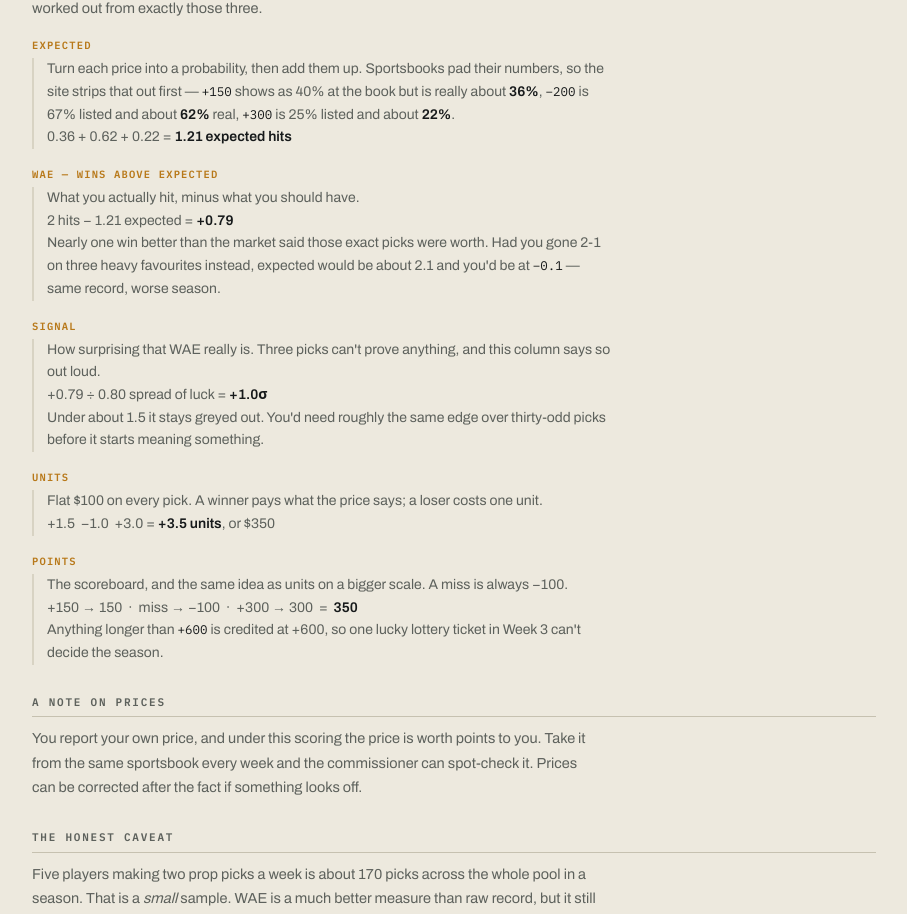
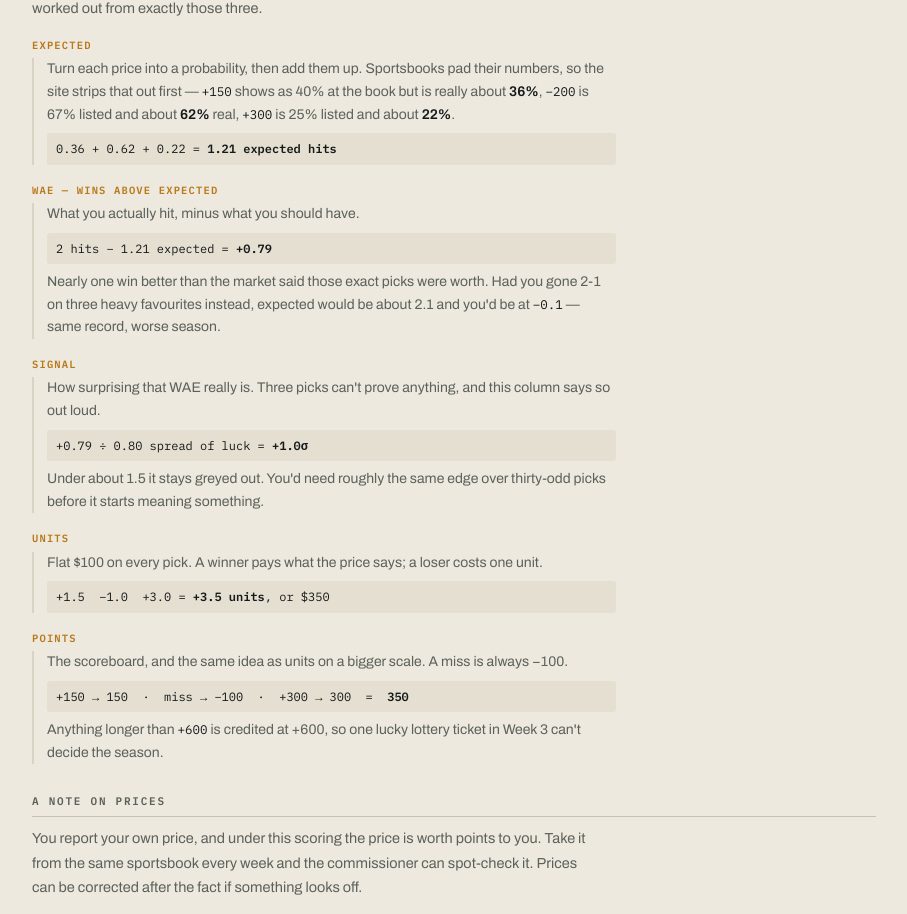
Before and after one commit to chadjo25/nfl-pool, a Next.js app in the folder nfl-pool/: page /how in a window 1280 px wide. Shown: the part 1995-2909 px from the top of the page, without its empty margins (186-1093 px from the left). Built offline with nearby package versions, Linux system fonts and the light colour scheme; no server answers.

Commit message:
Update globals.css

```diff
--- a/nfl-pool/app/globals.css
+++ b/nfl-pool/app/globals.css
@@ -206,3 +206,9 @@ input.odds.wide{width:96px;text-align:left;font-size:16px}
 .mast nav a.me{color:var(--ink);font-weight:600;text-transform:none;letter-spacing:0;font-family:'Archivo',sans-serif;font-size:13px}
 .loginhint{font-size:12px;color:var(--ink3);line-height:1.55;margin-top:14px}
 .login input{margin-bottom:12px}
+
+/* worked-example lines in the how-it-works terms */
+dl.terms .calc{
+  font-family:'IBM Plex Mono',monospace;font-size:12px;color:var(--ink);
+  background:var(--band);padding:6px 9px;border-radius:var(--r);margin:7px 0
+}
```
